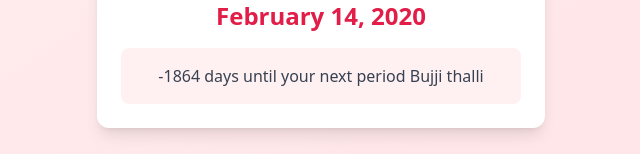
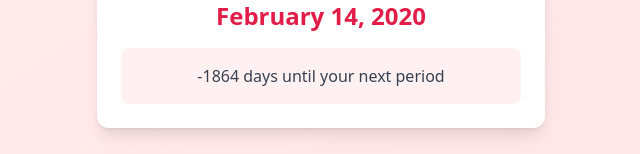
Before and after one commit to GADDAMEEDIMANOJKUMAR/mensuration-period, a React (Vite) app: page / in a window 1280 px wide. Both pictures are taken after typing "2020-01-15" into the empty fields and a click on the button "Calculate Next Period". Shown: the part 650-804 px from the top of the page, without its empty margins (319-959 px from the left). Built offline with nearby package versions, Linux system fonts and the light colour scheme.

Commit message:
Update Calendar.tsx

```diff
--- a/src/components/Calendar.tsx
+++ b/src/components/Calendar.tsx
@@ -38,7 +38,7 @@ export const Calendar: React.FC<CalendarProps> = ({ lastPeriod, cycleLength }) =
 
         <div className="bg-rose-50 rounded-lg p-4 text-center">
           <p className="text-gray-700">
-            {daysUntil} days until your next period Bujji thalli
+            {daysUntil} days until your next period
           </p>
         </div>
       </div>
```
